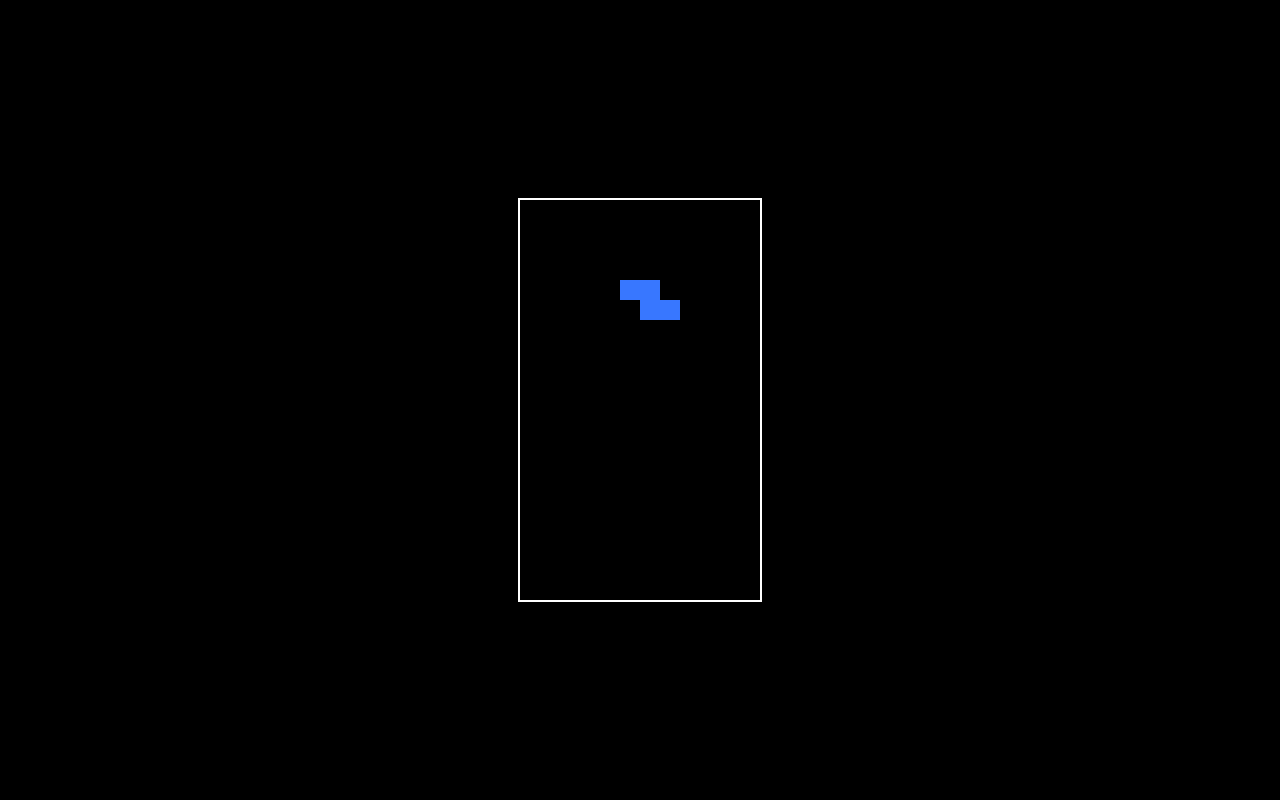
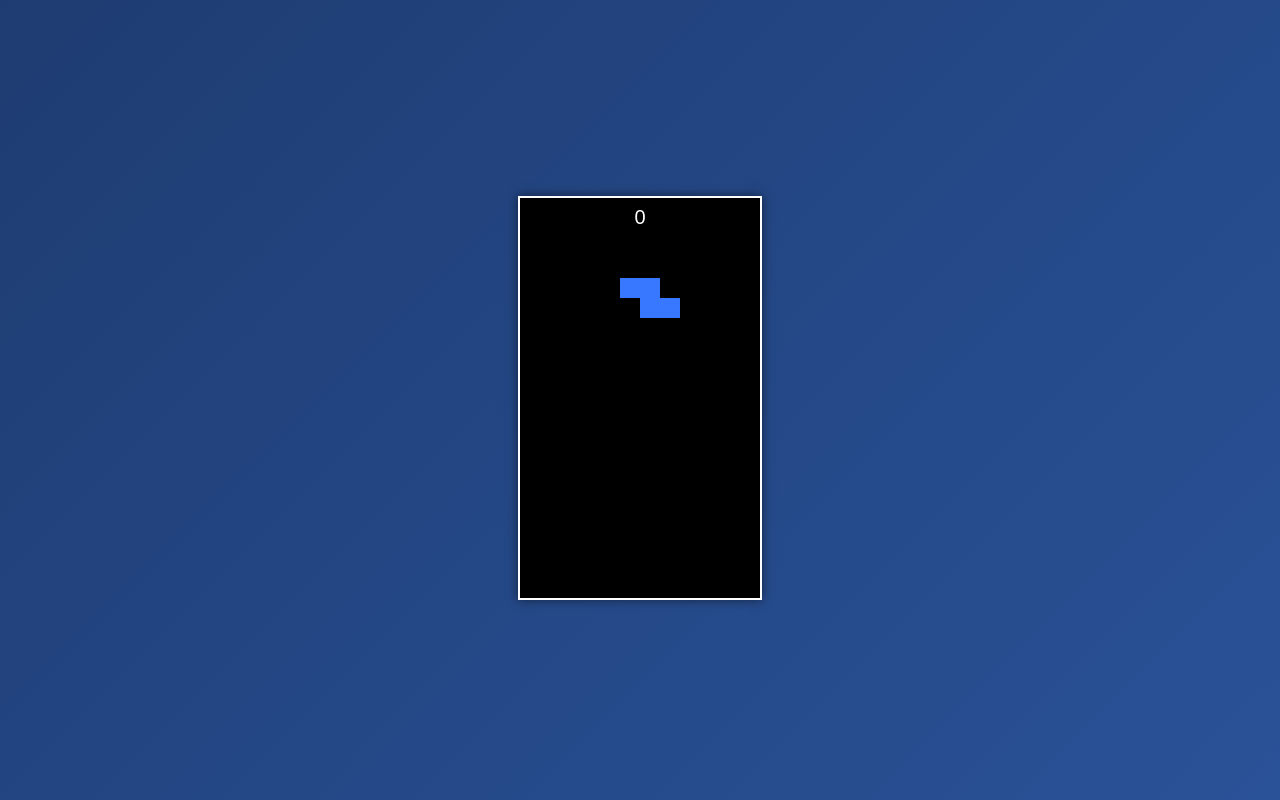
Before and after one commit to Asus4mmad/codex-tet, a plain HTML site: page index.html in a window 1280 px wide. Drawn offline with Linux system fonts and the light colour scheme.

Commit message:
Add scoring and game over with improved style

```diff
--- a/index.html
+++ b/index.html
@@ -7,7 +7,11 @@
     <link rel="stylesheet" href="style.css">
 </head>
 <body>
-    <canvas id="tetris" width="240" height="400"></canvas>
+    <div class="container">
+        <canvas id="tetris" width="240" height="400"></canvas>
+        <div id="overlay">Game Over</div>
+        <div id="score">0</div>
+    </div>
     <script src="script.js"></script>
 </body>
 </html>
--- a/script.js
+++ b/script.js
@@ -1,5 +1,8 @@
 const canvas = document.getElementById('tetris');
 const context = canvas.getContext('2d');
+const scoreElem = document.getElementById('score');
+const overlay = document.getElementById('overlay');
+let gameOver = false;
 context.scale(20, 20);
 
 function arenaSweep() {
@@ -13,6 +16,7 @@ function arenaSweep() {
     arena.unshift(row);
     ++y;
     player.score += 10;
+    updateScore();
   }
 }
 
@@ -36,6 +40,10 @@ function createMatrix(w, h) {
     matrix.push(new Array(w).fill(0));
   }
   return matrix;
+}
+
+function updateScore() {
+  scoreElem.textContent = player.score;
 }
 
 function createPiece(type) {
@@ -140,9 +148,11 @@ function playerReset() {
   player.pos.x = (arena[0].length / 2 | 0) -
                  (player.matrix[0].length / 2 | 0);
   if (collide(arena, player)) {
-    arena.forEach(row => row.fill(0));
-    player.score = 0;
+    gameOver = true;
+    overlay.style.display = 'block';
+    return;
   }
+  updateScore();
 }
 
 function rotate(matrix, dir) {
@@ -179,6 +189,7 @@ let dropInterval = 1000;
 
 let lastTime = 0;
 function update(time = 0) {
+  if (gameOver) return;
   const deltaTime = time - lastTime;
   lastTime = time;
 
@@ -209,7 +220,26 @@ const player = {
   score: 0,
 };
 
+function startGame() {
+  arena.forEach(row => row.fill(0));
+  player.score = 0;
+  dropCounter = 0;
+  lastTime = 0;
+  gameOver = false;
+  overlay.style.display = 'none';
+  playerReset();
+  updateScore();
+  update();
+}
+
 document.addEventListener('keydown', event => {
+  if (gameOver) {
+    if (event.keyCode === 82) { // R key
+      startGame();
+    }
+    return;
+  }
+
   if (event.keyCode === 37) {
     playerMove(-1);
   } else if (event.keyCode === 39) {
@@ -223,5 +253,4 @@ document.addEventListener('keydown', event => {
   }
 });
 
-playerReset();
-update();
+startGame();
--- a/style.css
+++ b/style.css
@@ -1,12 +1,37 @@
 body {
-    background: #000;
+    background: linear-gradient(135deg, #1e3c72, #2a5298);
     display: flex;
     align-items: center;
     justify-content: center;
     height: 100vh;
     margin: 0;
+    font-family: Arial, Helvetica, sans-serif;
+}
+
+.container {
+    position: relative;
+}
+
+#score {
+    position: absolute;
+    top: 10px;
+    left: 50%;
+    transform: translateX(-50%);
+    color: #fff;
+    font-size: 20px;
+}
+
+#overlay {
+    position: absolute;
+    top: 50%;
+    left: 50%;
+    transform: translate(-50%, -50%);
+    font-size: 48px;
+    color: #fff;
+    display: none;
 }
 
 canvas {
     border: 2px solid #fff;
+    box-shadow: 0 0 10px rgba(0,0,0,0.5);
 }
```
